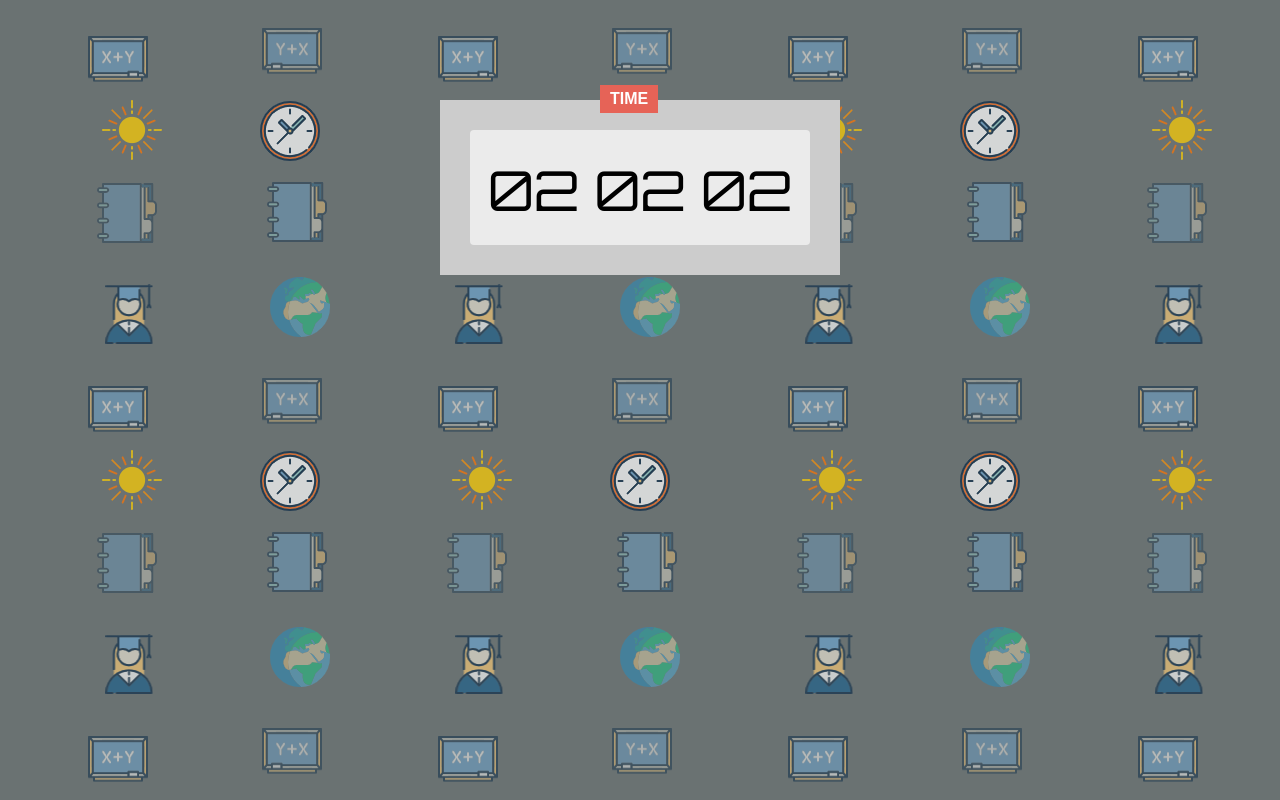
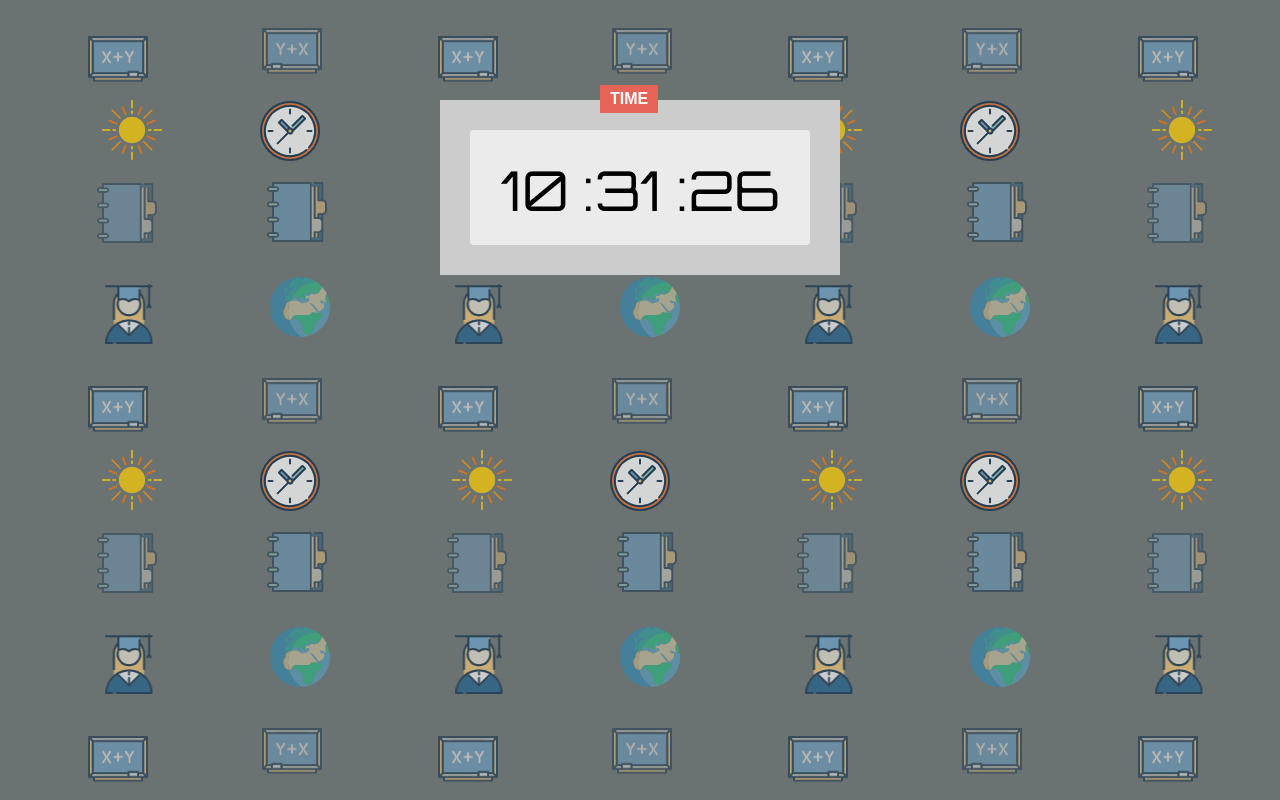
Before and after one commit to SethMegbetor/VANILA-JAVASCRIPT-CLOCK, a plain HTML site: page DIGITAL/2_Tenzin/index.html in a window 1280 px wide. Drawn offline with Linux system fonts and the light colour scheme.

Commit message:
added javascript code and it is a wrap

```diff
--- a/DIGITAL/2_Tenzin/index.html
+++ b/DIGITAL/2_Tenzin/index.html
@@ -15,12 +15,13 @@
         TIME
       </div>
       <div class="clock">
-        <span id="hour">02</span>
-        <span id="minute">02</span>
-        <span id="second">02</span>
+        <span id="hour"></span>
+        <span id="minute"></span>
+        <span id="second"></span>
       </div>
     </div>
 
+    <script src="script.js"></script>
   </body>
 
 </html>
--- a/DIGITAL/2_Tenzin/script.js
+++ b/DIGITAL/2_Tenzin/script.js
@@ -0,0 +1,22 @@
+function clock() {
+	const fullDate = new Date();
+	var hours = fullDate.getHours();
+	var mins = fullDate.getMinutes();
+  var secs = fullDate.getSeconds();
+
+  if (hours < 10) {
+    hours = "0" + hours;
+  }
+  if (mins < 10) {
+    mins = "0" + mins;
+  }
+  if (secs < 10) {
+    secs = "0" + secs;
+  }
+
+	document.getElementById('hour').innerHTML = hours;
+	document.getElementById('minute').innerHTML = ":" + mins;
+	document.getElementById('second').innerHTML = ":" + secs;
+}
+
+setInterval(clock, 1000);
```
